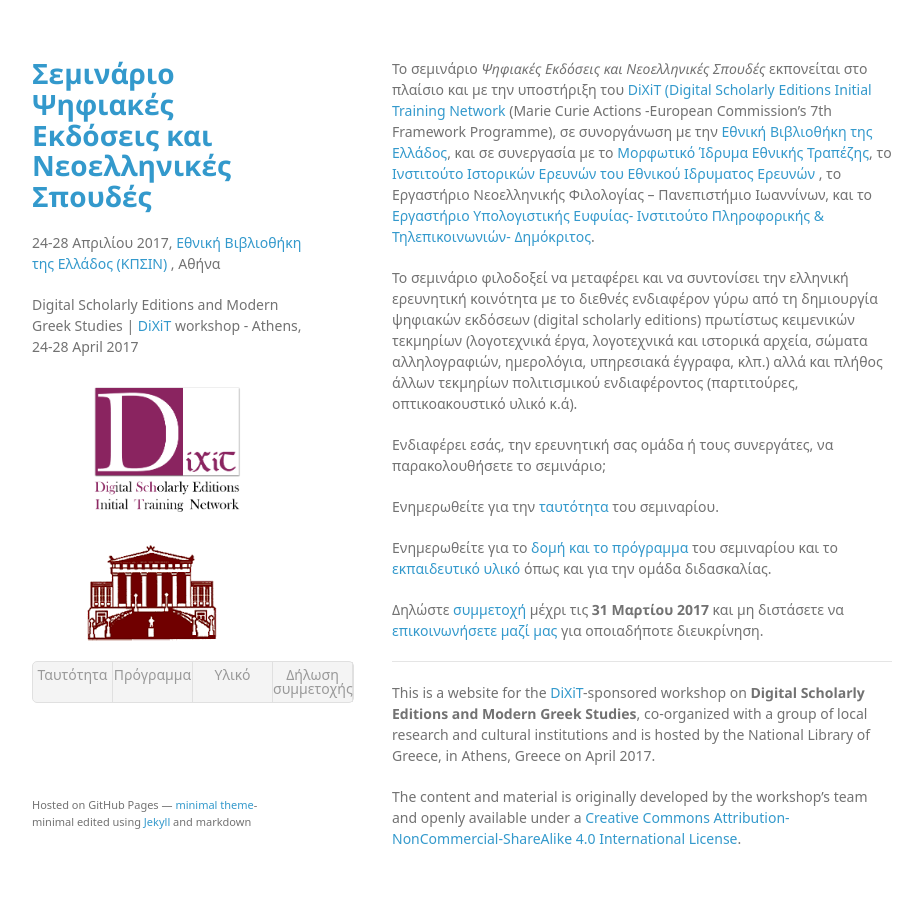
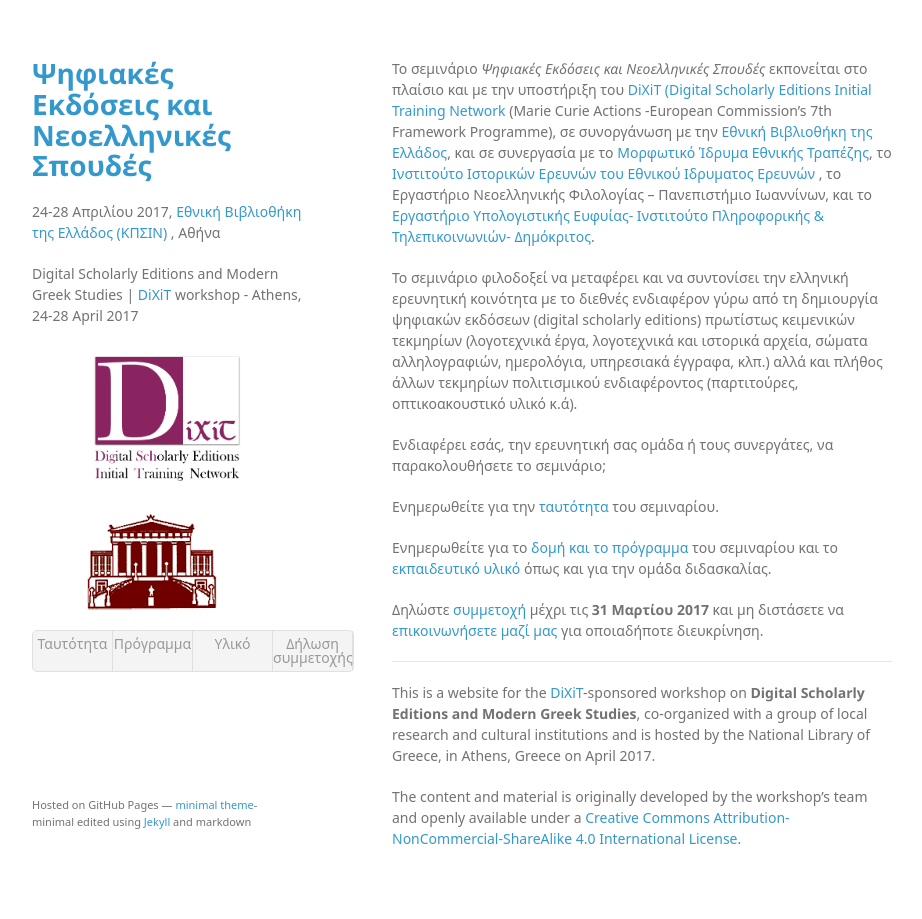
Before and after one commit to bgatos/Digital-Scholarly-EditionsGR-workshop, a Jekyll site: the page built from index.md, in a window 1280 px wide. Shown: the whole page, without its empty margins (178-1100 px from the left). Built offline with Jekyll 4.4.1, drawn with Linux system fonts in a browser that asks for light colours; some web fonts are replaced; our own code applies the rules of GitHub Pages for plain Markdown files; a script that is not in the unit is left out.

Commit message:
Update _config.yml

```diff
--- a/_config.yml
+++ b/_config.yml
@@ -1,4 +1,4 @@
-title: Σεμινάριο Ψηφιακές Εκδόσεις και Νεοελληνικές Σπουδές
+title: Ψηφιακές Εκδόσεις και Νεοελληνικές Σπουδές
 subtitle: 24-28 Απριλίου 2017, <a href="http://transition.nlg.gr">Εθνική Βιβλιοθήκη της Ελλάδος (ΚΠΣΙΝ) </a>, Αθήνα
 description: Digital Scholarly Editions and Modern Greek Studies | <a href= "http://dixit.uni-koeln.de">DiXiT</a>  workshop - Athens, 24-28 April 2017
 google_analytics:
```
